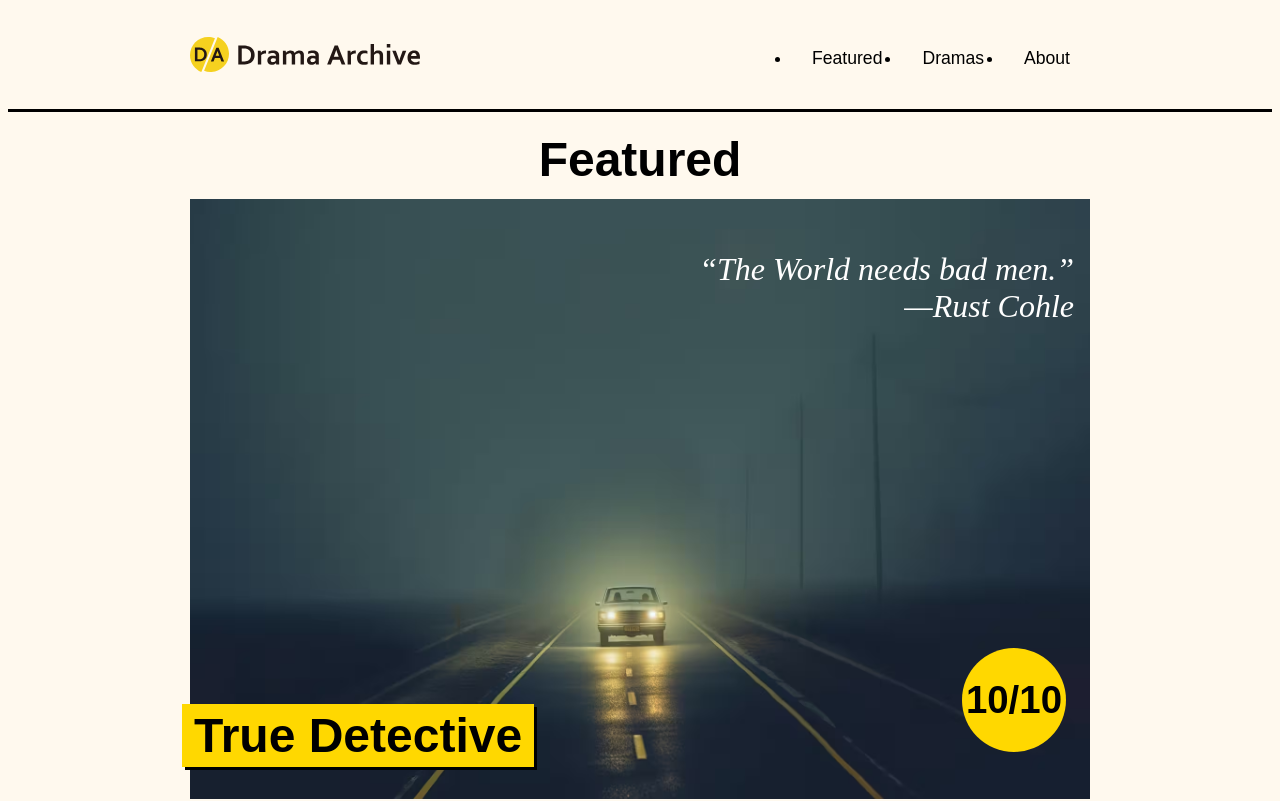
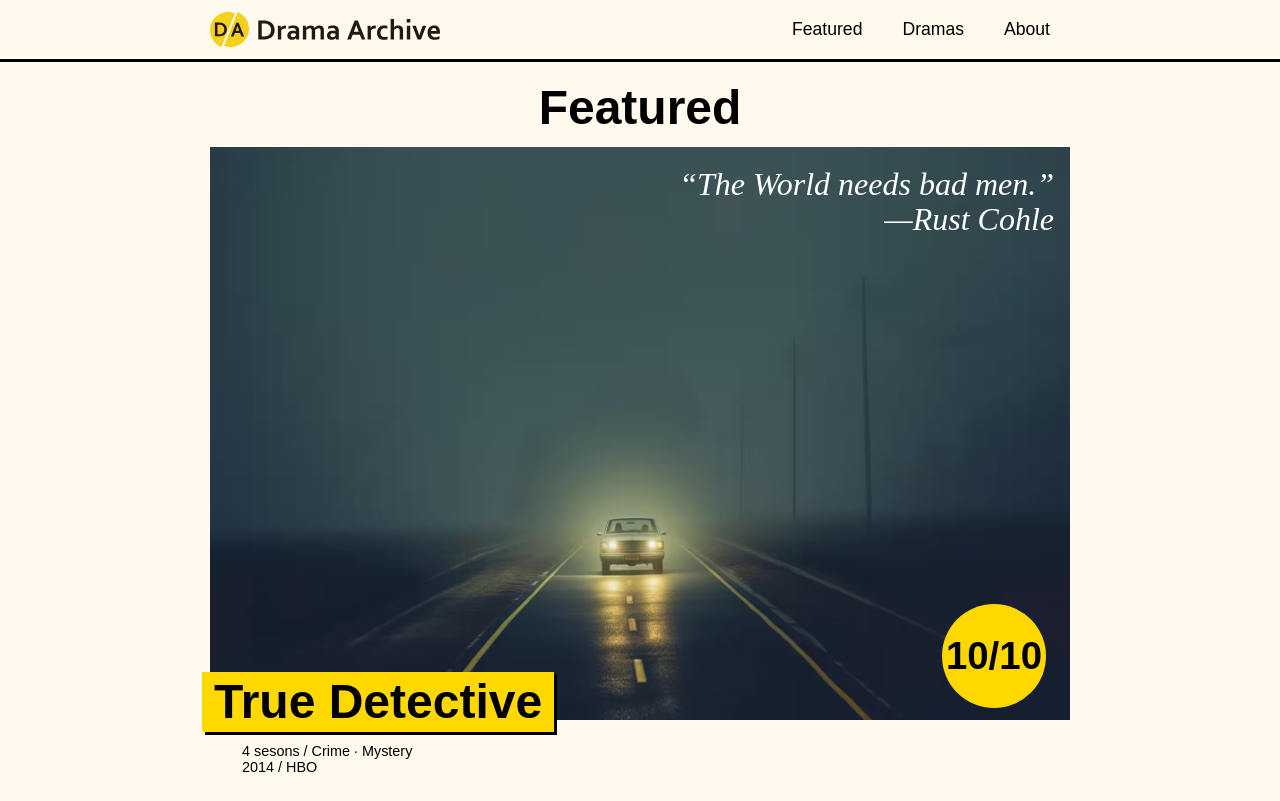
Before and after one commit to StudioQuad9/drama_archive, a Next.js app: page / in a window 1280 px wide. Shown: the top 801 px of the page. Built offline with nearby package versions, Linux system fonts and the light colour scheme.

Commit message:
リセットCSSを追加する。

```diff
--- a/src/app/layout.js
+++ b/src/app/layout.js
@@ -1,6 +1,7 @@
 import Header from "@/components/Header";
 import Footer from "@/components/Footer";
 
+import "@/styles/reset.css";
 import "./globals.css";
 
 export default function RootLayout({ children }) {
--- /dev/null
+++ b/src/styles/reset.css
@@ -0,0 +1,83 @@
+/* =========================
+   Base / Reset
+   ========================= */
+
+/* box-sizing */
+*,
+*::before,
+*::after {
+  box-sizing: border-box;
+}
+
+/* document */
+html {
+  line-height: 1.1;
+}
+
+/* body */
+body {
+  margin: 0;
+}
+
+/* headings & paragraphs */
+h1,
+h2,
+h3,
+h4,
+h5,
+h6,
+p {
+  margin: 0;
+}
+
+/* lists */
+ul,
+ol {
+  margin: 0;
+  padding: 0;
+  list-style: none;
+}
+
+/* definition list */
+dl,
+dt,
+dd {
+  margin: 0;
+}
+
+/* media */
+img,
+picture,
+video,
+canvas,
+svg,
+iframe {
+  display: block;
+  max-width: 100%;
+}
+
+/* form */
+button,
+input,
+select,
+textarea {
+  font: inherit;
+  margin: 0;
+}
+
+button,
+input,
+select,
+textarea {
+  box-sizing: border-box;
+}
+
+/* textarea */
+textarea {
+  resize: vertical;
+}
+
+button {
+  background: none;
+  border: none;
+}
```
